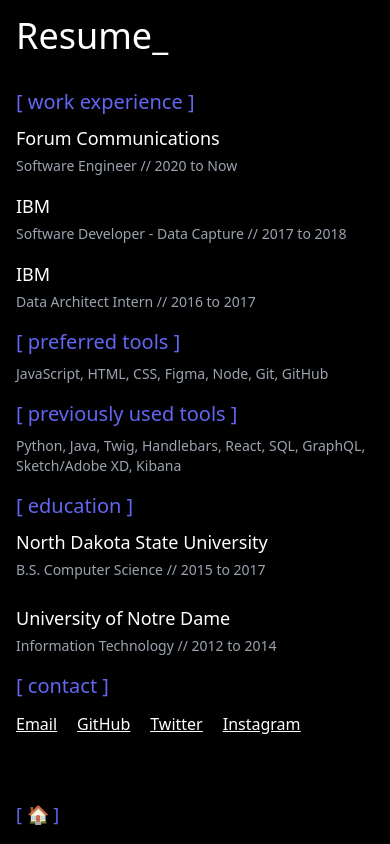
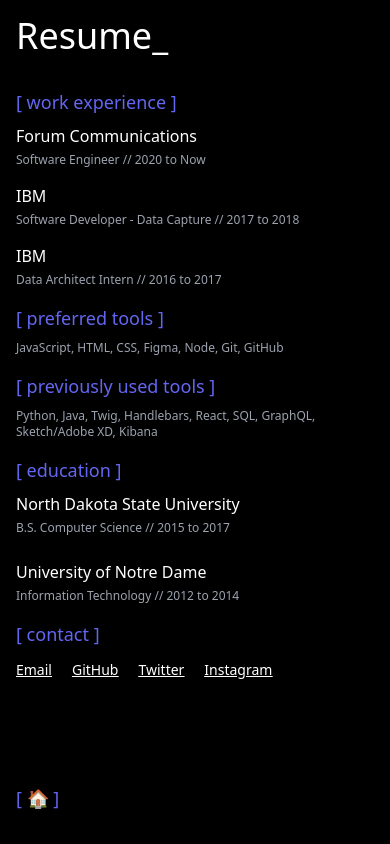
Before and after one commit to Jfalcon93/personal-website-next, a Next.js app: page /resume in a window 390 px wide. Built offline with nearby package versions, Linux system fonts and the light colour scheme.

Commit message:
Fixed mobile font sizing because obviously I forgot them :zany_face:

```diff
--- a/pages/resume.js
+++ b/pages/resume.js
@@ -3,53 +3,57 @@
 
 const Resume = () => {
   return (
-    <div className="h-screen flex flex-col text-white bg-black pl-4 pt-4">
-      <h3 className="text-4xl md:text-5xl font-medium">Resume_</h3>
-      <h3 className="text-xl text-indigo-500 font-medium mt-8 mb-2">
+    <div className="h-screen flex flex-col text-white bg-black pl-4 pt-4 pb-4">
+      <h3 className="text-4xl md:text-6xl font-medium">Resume_</h3>
+      <h3 className="text-lg md:text-xl text-indigo-500 font-medium mt-8 mb-2">
         [ work experience ]
       </h3>
-      <h4 className="text-lg text-medium mb-1">Forum Communications</h4>
-      <p className="text-sm font-light text-gray-400">
+      <h4 className="text-base md:text-lg text-medium mb-1">
+        Forum Communications
+      </h4>
+      <p className="text-xs md:text-sm font-light text-gray-400">
         Software Engineer // 2020 to Now
       </p>
-      <h4 className="text-lg text-medium mt-4 mb-1">IBM</h4>
-      <p className="text-sm font-light text-gray-400">
+      <h4 className="text-base md:text-lg text-medium mt-4 mb-1">IBM</h4>
+      <p className="text-xs md:text-sm font-light text-gray-400">
         Software Developer - Data Capture // 2017 to 2018
       </p>
-      <h4 className="text-lg text-medium mt-4 mb-1">IBM</h4>
-      <p className="text-sm font-light text-gray-400">
+      <h4 className="text-base md:text-lg text-medium mt-4 mb-1">IBM</h4>
+      <p className="text-xs md:text-sm font-light text-gray-400">
         Data Architect Intern // 2016 to 2017
       </p>
-      <h3 className="text-xl text-indigo-500 font-medium mt-4 mb-2">
+      <h3 className="text-lg md:text-xl text-indigo-500 font-medium mt-4 mb-2">
         [ preferred tools ]
       </h3>
-      <p className="text-sm font-light text-gray-400">
+      <p className="text-xs md:text-sm font-light text-gray-400">
         JavaScript, HTML, CSS, Figma, Node, Git, GitHub
       </p>
-      <h3 className="text-xl text-indigo-500 font-medium mt-4 mb-2">
+      <h3 className="text-lg md:text-xl text-indigo-500 font-medium mt-4 mb-2">
         [ previously used tools ]
       </h3>
-      <p className="text-sm text-gray-400">
+      <p className="text-xs md:text-sm text-gray-400">
         Python, Java, Twig, Handlebars, React, SQL, GraphQL, Sketch/Adobe XD,
         Kibana
       </p>
-      <h3 className="text-xl text-indigo-500 font-medium mt-4 mb-2">
+      <h3 className="text-lg md:text-xl text-indigo-500 font-medium mt-4 mb-2">
         [ education ]
       </h3>
-      <h4 className="text-lg font-medium mb-1">
+      <h4 className="text-base md:text-lg font-medium mb-1">
         North Dakota State University
       </h4>
-      <p className="text-sm mb-6 text-gray-400">
+      <p className="text-xs md:text-sm mb-6 text-gray-400">
         B.S. Computer Science // 2015 to 2017
       </p>
-      <h4 className="text-lg font-medium mb-1">University of Notre Dame</h4>
-      <p className="text-sm text-gray-400">
+      <h4 className="text-base md:text-lg font-medium mb-1">
+        University of Notre Dame
+      </h4>
+      <p className="text-xs md:text-sm text-gray-400">
         Information Technology // 2012 to 2014
       </p>
-      <h3 className="text-xl text-indigo-500 font-medium mt-4 mb-2">
+      <h3 className="text-lg md:text-xl text-indigo-500 font-medium mt-4 mb-2">
         [ contact ]
       </h3>
-      <ul className="text-base flex flex-row mt-1 space-x-5 md:space-x-6 mb-8">
+      <ul className="text-sm md:text-base flex flex-row mt-1 space-x-5 md:space-x-6 mb-8">
         <li className="underline transition duration-300 ease-in-out hover:text-blue-500">
           <a href="mailto:jfalcon9319@gmail.com">Email</a>
         </li>
@@ -81,7 +85,7 @@
           </a>
         </li>
       </ul>
-      <h3 className="text-lg mt-auto text-indigo-500 font-medium mb-4">
+      <h3 className="text-lg mt-auto text-indigo-500 font-medium mt-2 mb-4 bg-black">
         <Link href="/">
           <a className="transition duration-300 ease-in-out hover:text-white">
             [ 🏠 ]
```
